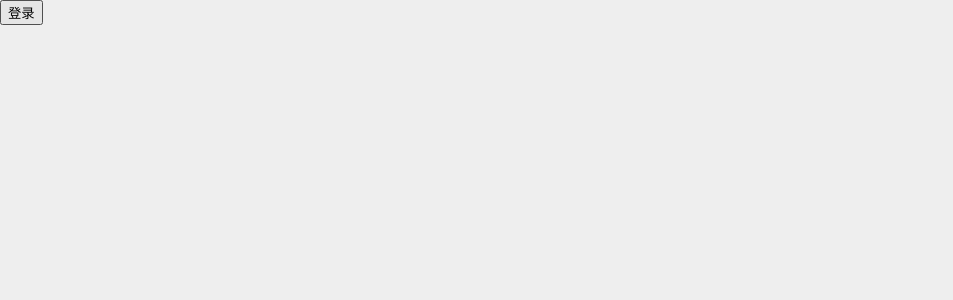
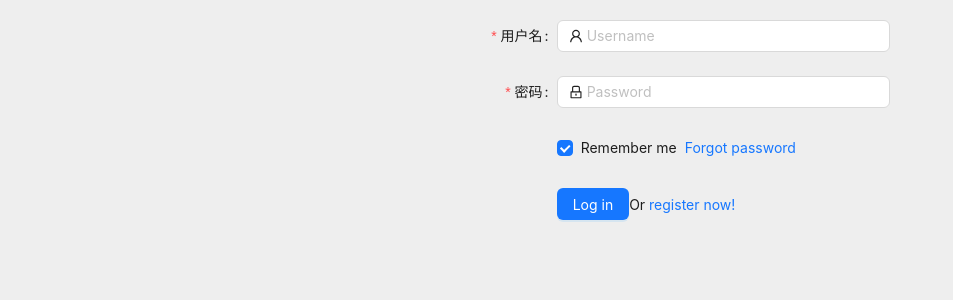
Before and after one commit to Ys-undefined/personnel_time_management, a React (Vite) app: page / in a window 1280 px wide. Shown: the top 300 px of the page, without its empty margins (0-953 px from the left). Built offline with nearby package versions, Linux system fonts and the light colour scheme.

Commit message:
add login

```diff
--- a/src/pages/Login/Login.jsx
+++ b/src/pages/Login/Login.jsx
@@ -1,13 +1,87 @@
 import {useNavigate} from 'react-router-dom'
-
+import style from './Login.module.scss'
+import { Button,Checkbox,Form,Input } from 'antd'
+import {LockOutlined,UserOutlined} from '@ant-design/icons'
 export const Login = () => {
+    //跳转到后台
     const navigate = useNavigate()
     function login(){
         navigate("/home")
     }
+    //该事件是为了收集后台数据
+    const onFinish=(values)=>{
+        console.log('Received values of form',values);
+    }
     return (
-        <>
-            <button onClick={login}>登录</button>
-        </>
+        <Form
+        name='normal_login'
+        className={style.login_form}
+        labelCol={{ span: 8 }}
+        wrapperCol={{ span: 16 }}
+        initialValues={{
+             remember:true,
+         }}
+         onFinish={onFinish}
+        >
+         <Form.Item
+         label="用户名"
+         name="username"
+         rules={[
+             {
+                 required:true,
+                 message:'Please input your Username!'
+             }
+         ]}
+         >
+            <Input prefix={<UserOutlined className="site-form-item-icon" />} placeholder="Username" />
+         </Form.Item>
+         <Form.Item
+             label="密码"
+             name="password"
+             rules={[
+               {
+                 required: true,
+                 message: 'Please input your Password!',
+               },
+             ]}
+           >
+             <Input
+               prefix={<LockOutlined className="site-form-item-icon" />}
+               type="password"
+               placeholder="Password"
+             />
+           </Form.Item>
+           <Form.Item
+            //  做一个偏移需求
+            wrapperCol={
+                {
+                    offset:8,
+                    span:16,
+                }
+            }
+           >
+             <Form.Item
+
+             name="remember" valuePropName="checked" noStyle>
+               <Checkbox>Remember me</Checkbox>
+             </Form.Item>
+             <a className="login-form-forgot" href="">
+               Forgot password
+             </a>
+           </Form.Item>
+           <Form.Item
+             wrapperCol={
+                {
+                    offset:8,
+                    span:16,
+                }
+            }>
+             <Button type="primary" htmlType="submit" className="login-form-button" onClick={login}>
+               Log in
+             </Button>
+             Or <a href="">register now!</a>
+           </Form.Item>
+        </Form>
     )
 }
+export default Login;
--- /dev/null
+++ b/src/pages/Login/Login.module.scss
@@ -0,0 +1,7 @@
+$width:500px;
+$margin:20px;
+
+.login_form{
+    width: $width;
+    margin: $margin auto;
+}
```
